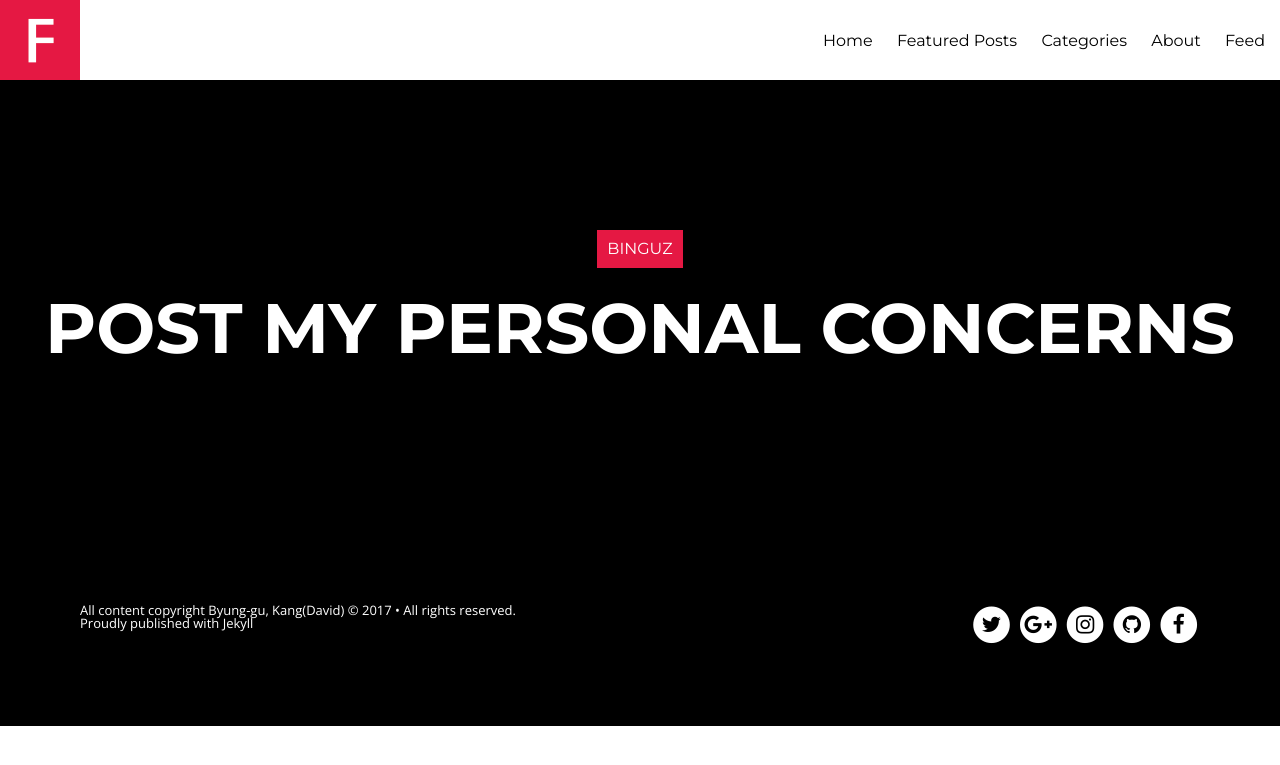
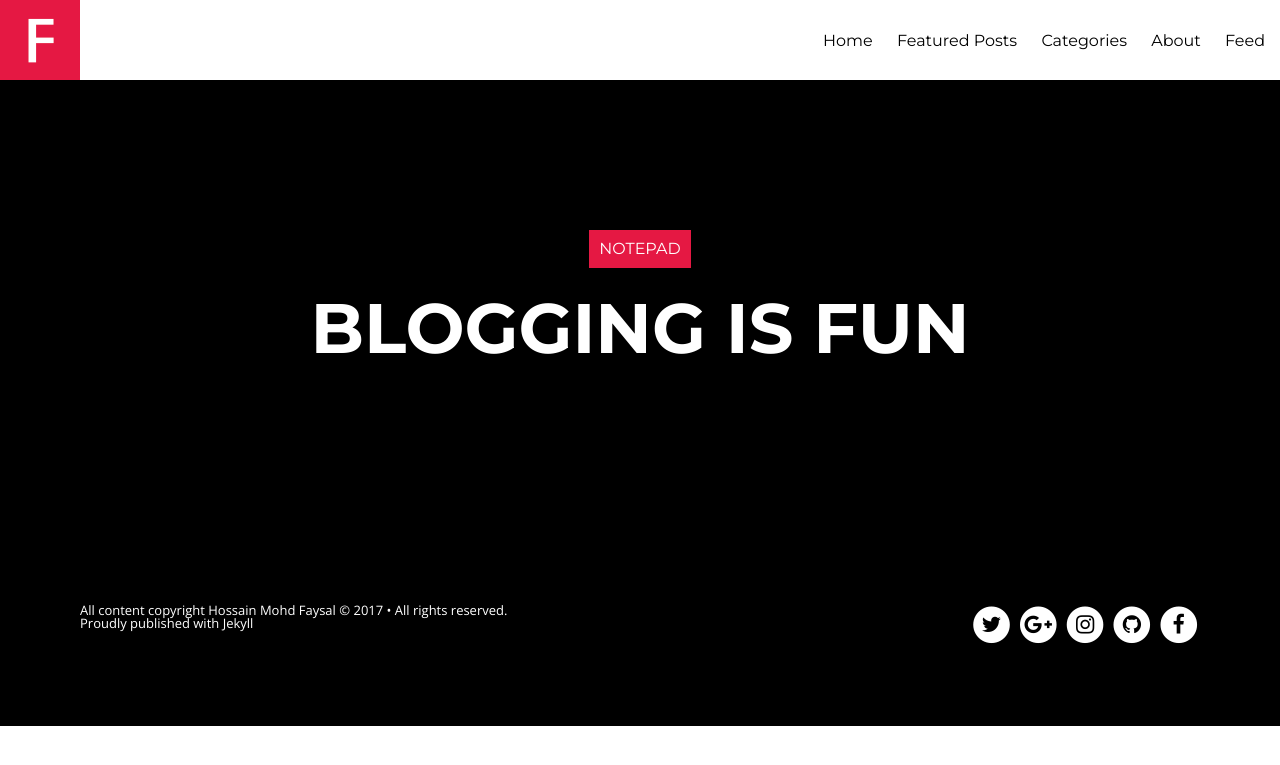
Before and after one commit to binguz/binguz.github.com, a Jekyll site: the page built from index.md, in a window 1280 px wide. Shown: the top 765 px of the page. Built offline with Jekyll 4.4.1, drawn with Linux system fonts in a browser that asks for light colours; nearby versions of some CDN libraries; the list of posts is cut into pages by our own code.

Commit message:
apply theme for blog

```diff
--- a/_config.yml
+++ b/_config.yml
@@ -1,26 +1,26 @@
-title:            Binguz
-description:      "Post my personal concerns"
+title:            Notepad
+description:      "Blogging is fun"
 logo:             logo.png
-disqus_shortname: binguz
+disqus_shortname: hmfaysal
 share:            true
 dropcap:			true
 # Change url to your domain. Leave localhost server or blank when working locally.
 # or use the hint from http://jekyllrb.com/docs/github-pages/ to keep this the same
 # whether working locally or remotely. Start Jekyll with: jekyll serve --baseurl ''
-url:        	  ""
+url:        	  /Notepad
 
 # Owner/author information
 owner:
-  name:           Byung-gu, Kang(David)
-  avatar:         binguz.jpg
-  email:          kbg2327@gmail.com
+  name:           Hossain Mohd Faysal
+  avatar:         hmfaysal.jpg
+  email:          hmfaysal@alum.mit.edu
   # Use the coder's toolbox at http://coderstoolbox.net/string/#!encoding=xml&action=encode&charset=us_ascii to encode your description into XML string
   description:    Awesome Dude, Awesome Life
   # Social networking links used in footer. Update and remove as you like.
-  twitter:        bk_snail
-  facebook:       kbg2327@hanmail.net
-  github:         binguz
-  instagram:      bk_snail
+  twitter:        hmfaysal
+  facebook:       hmfaysal
+  github:         hmfaysal
+  instagram:      hmfaysal
   # For Google Authorship https://plus.google.com/authorship
   google_plus:    https://plus.google.com/u/0/102602916593522619858
 
@@ -71,8 +71,8 @@
 
 prose:
   rooturl: '_posts'
-  siteurl: 'http://binguz.github.io'
-  relativeLinks: 'http://binguz.github.io/Binguz/links.jsonp'
+  siteurl: 'http://hmfaysal.github.io/Notepad/'
+  relativeLinks: 'http://hmfaysal.github.io/Notepad/links.jsonp'
   media: 'images'
   metadata:
     _posts:
```
